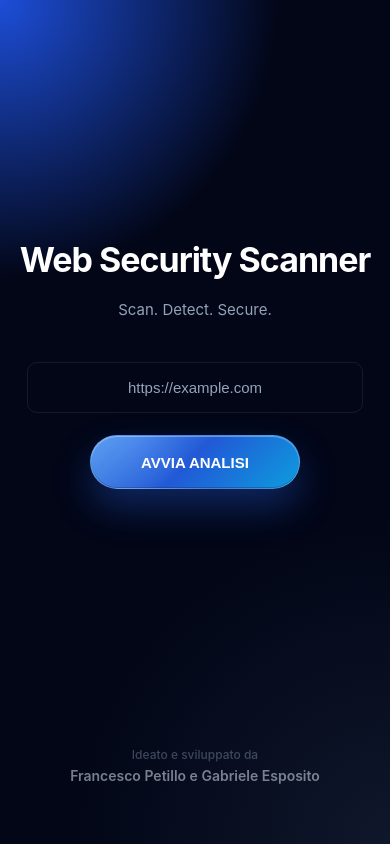
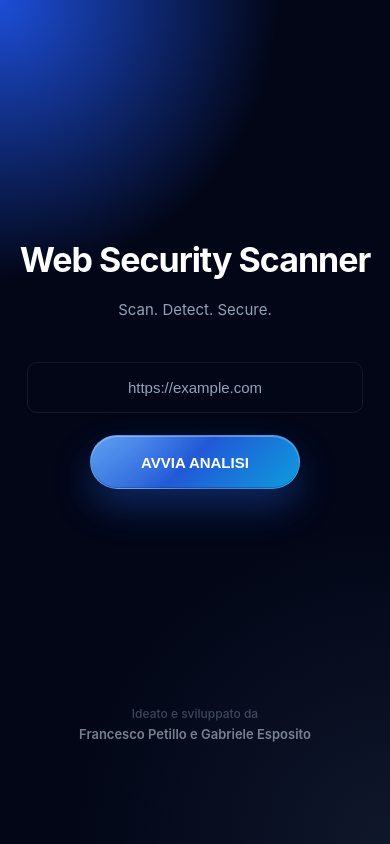
Before and after one commit to FrancescoPetillo/Web-Security-Scanner, a React (Vite) app in the folder frontend/: page / in a window 390 px wide. Built offline with nearby package versions, Linux system fonts and the light colour scheme.

Commit message:
Mobile: migliorie 2

```diff
--- a/frontend/src/pages/Home.css
+++ b/frontend/src/pages/Home.css
@@ -248,14 +248,14 @@ body:has(.home-container) {
 
 .home-credit__label {
   color: rgba(148, 163, 184, 0.4);
-  font-size: 12px;
+  font-size: 13px;
   font-weight: 500;
   line-height: 1.2;
 }
 
 .home-credit__names {
   color: rgba(203, 213, 225, 0.58);
-  font-size: 14px;
+  font-size: 16px;
   font-weight: 600;
   line-height: 1.3;
 }
@@ -289,7 +289,15 @@ body:has(.home-container) {
 
 @media (max-width: 560px) {
   .home-credit {
-    bottom: clamp(34px, 7vh, 64px);
+    bottom: clamp(72px, 12vh, 110px);
+  }
+
+  .home-credit__label {
+    font-size: 12px;
+  }
+
+  .home-credit__names {
+    font-size: 13px;
   }
 }
 
```
